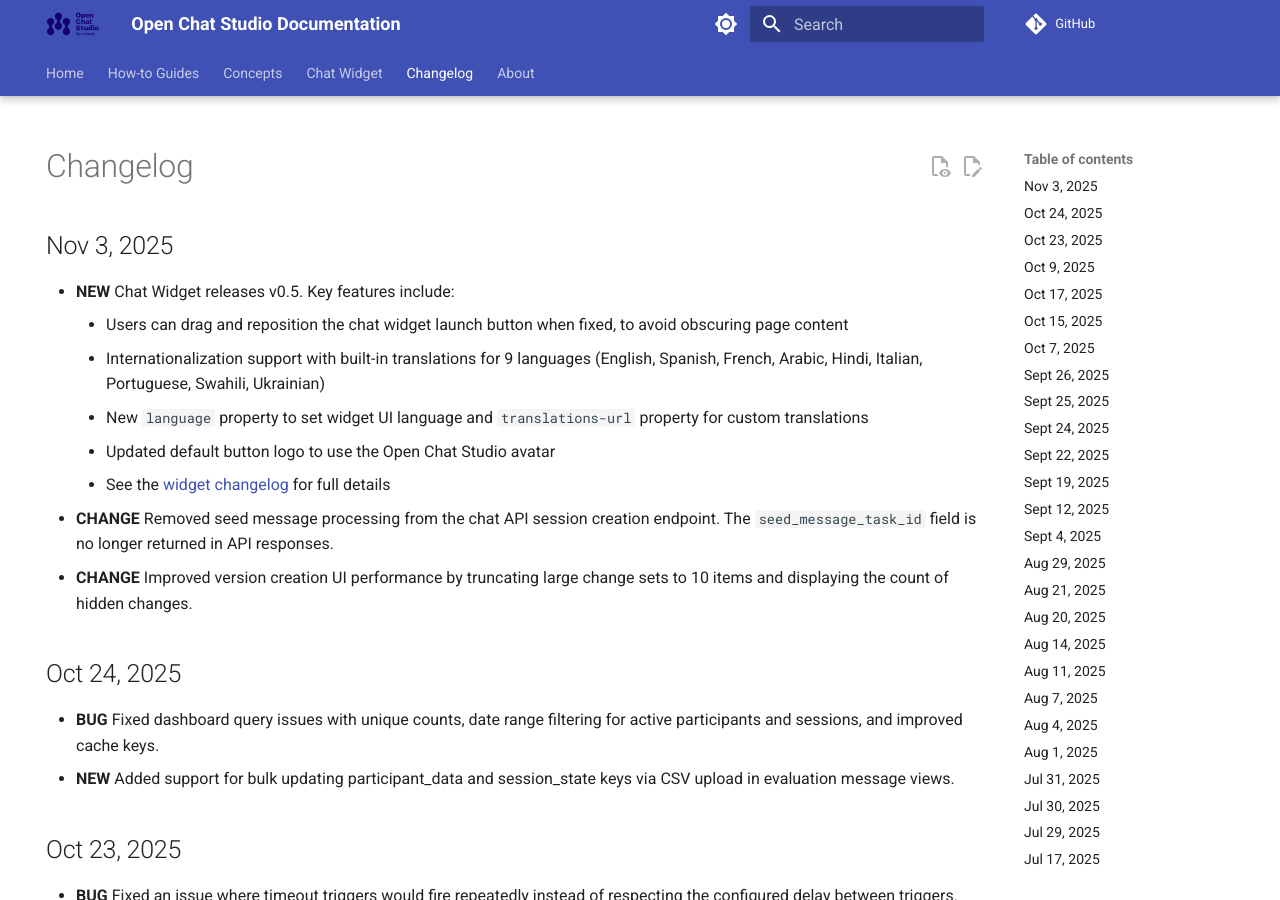
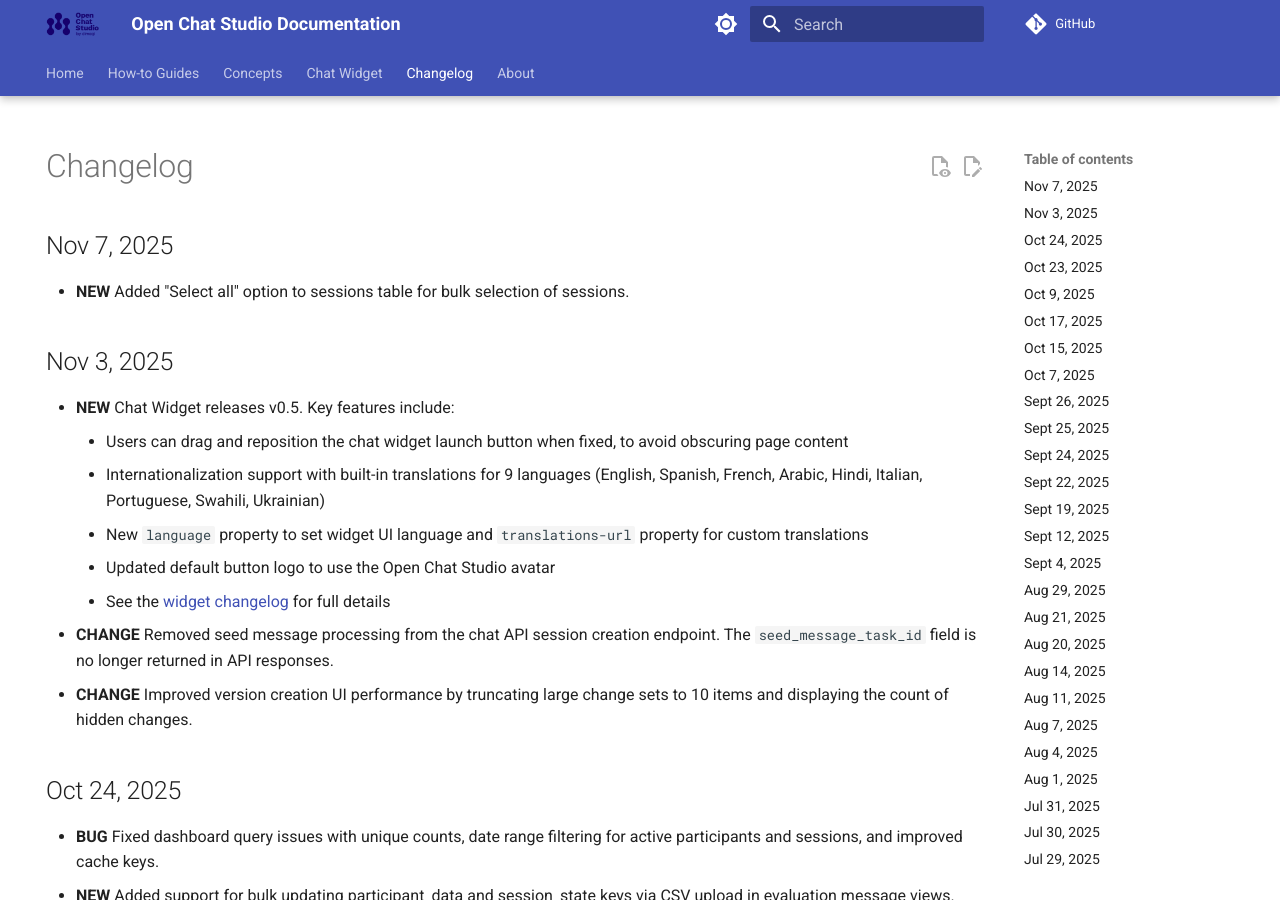
Before and after one commit to dimagi/open-chat-studio-docs, an MkDocs documentation site: the page built from docs/changelog.md, in a window 1280 px wide and 900 px high. Built offline with MkDocs 1.6.1 and Material for MkDocs 9.7.7, drawn with Linux system fonts in a browser that asks for light colours; emoji names are drawn with the system emoji font; a script that is not in the unit is left out; comment, search, counter and statistics services are not loaded.

Commit message:
update changelog and docs from OCS PR #2207

```diff
--- a/docs/changelog.md
+++ b/docs/changelog.md
@@ -4,6 +4,9 @@ hide:
 ---
 
 # Changelog
+## Nov 7, 2025
+* **NEW** Added "Select all" option to sessions table for bulk selection of sessions.
+
 ## Nov 3, 2025
 * **NEW** Chat Widget releases v0.5. Key features include:
     * Users can drag and reposition the chat widget launch button when fixed, to avoid obscuring page content
```
